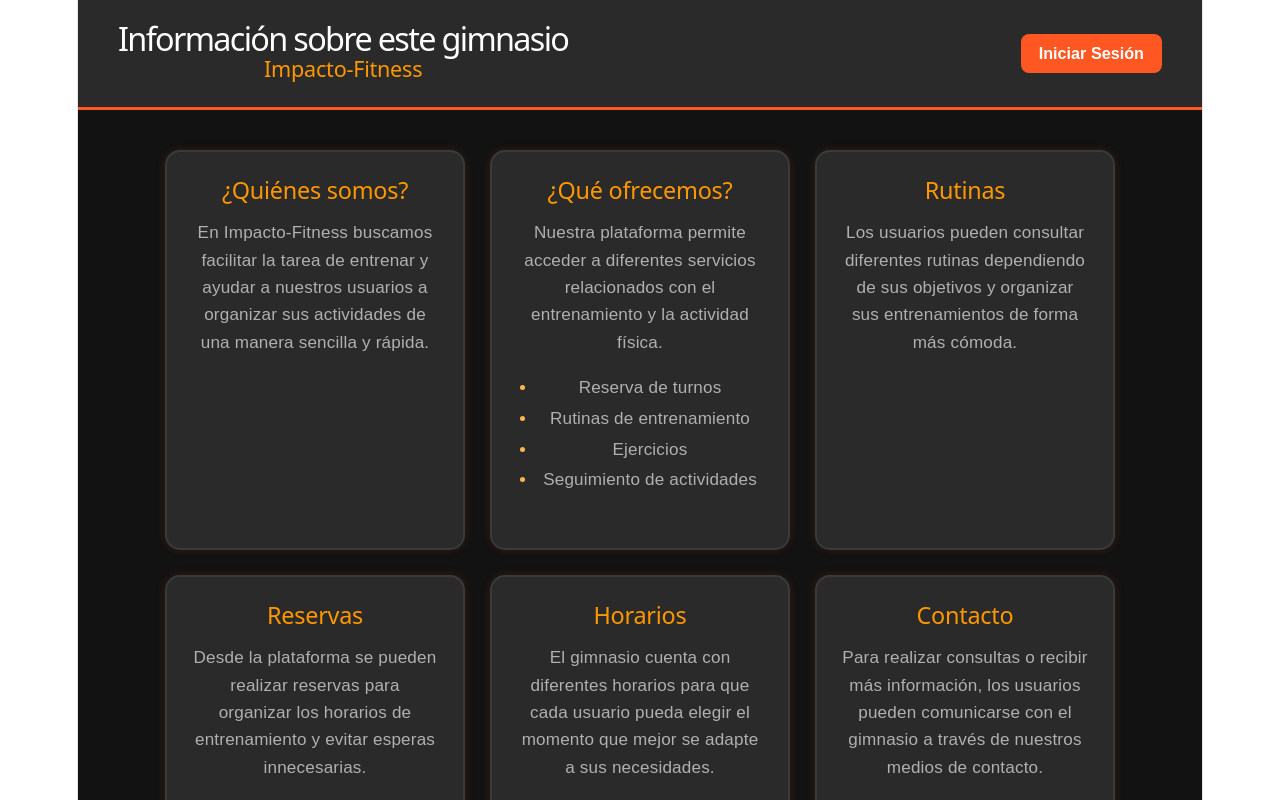
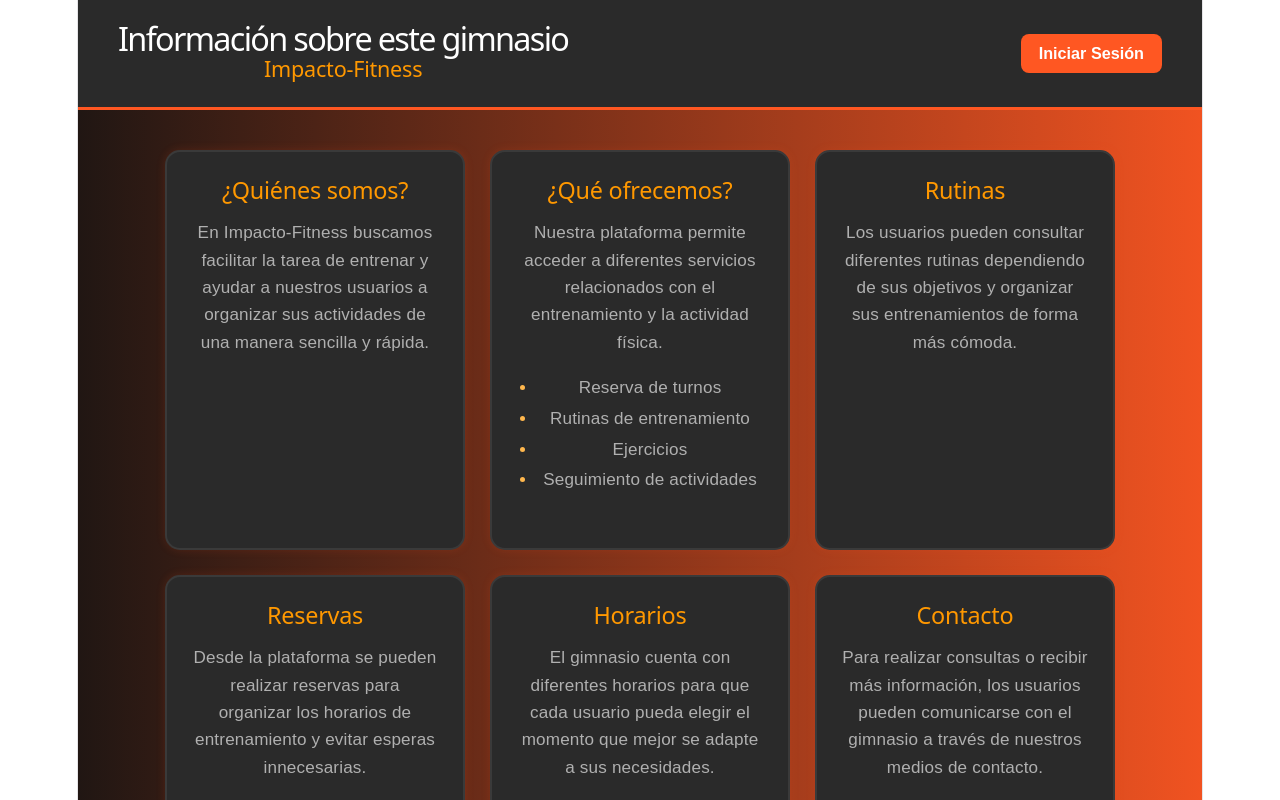
Before and after one commit to mateobaudracco22/ImpactoFitness, a React (Vite) app: page / in a window 1280 px wide. Shown: the top 800 px of the page. Built offline with nearby package versions, Linux system fonts and the light colour scheme.

Commit message:
agregando css pag informacion

```diff
--- a/src/estilos/informacion.css
+++ b/src/estilos/informacion.css
@@ -1,8 +1,10 @@
 * {
     box-sizing: border-box;
+
 }
 
-.info {
+.info {  background: linear-gradient(to right,#121212,#ff5722);
+    background-attachment:fixed;
     font-family: Arial, sans-serif;
     background-color: #121212;
     color: #ffffff;
```
